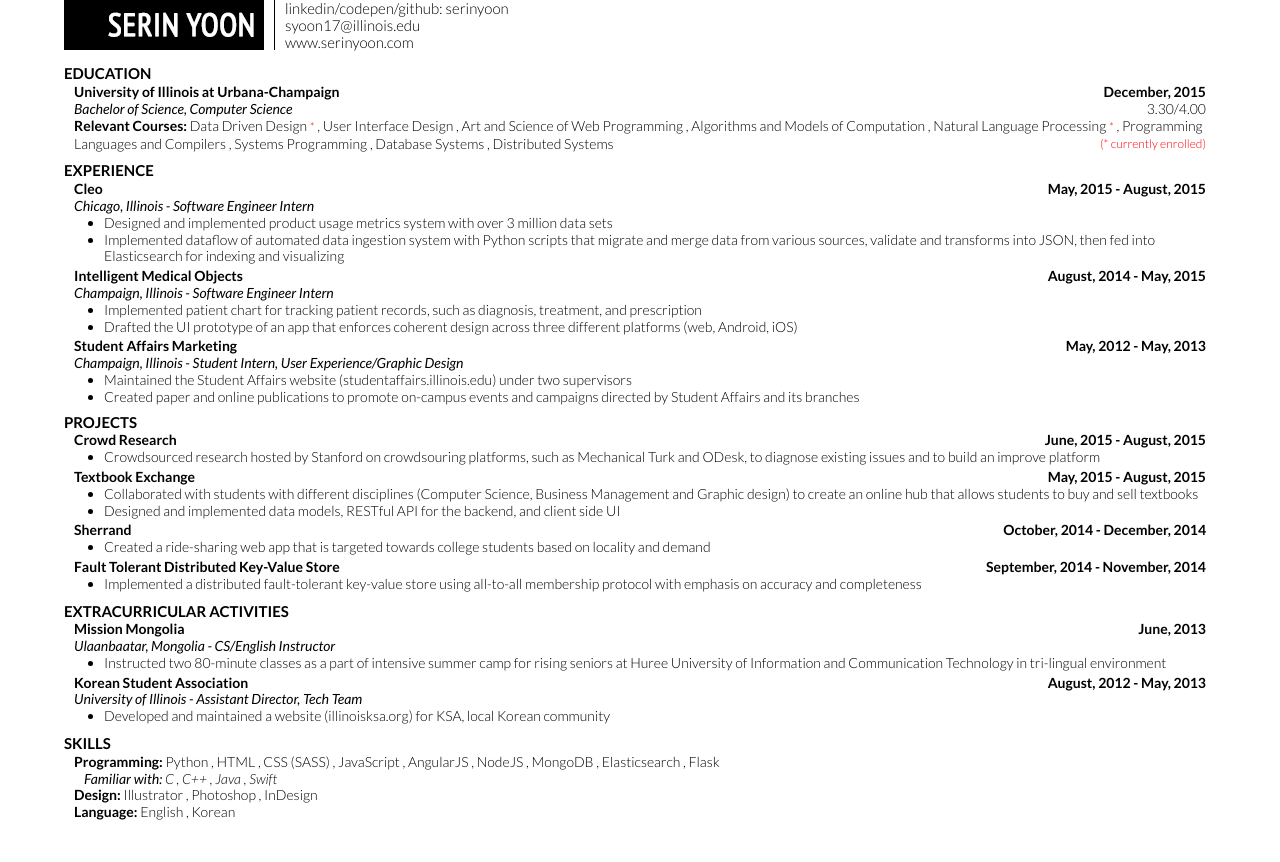
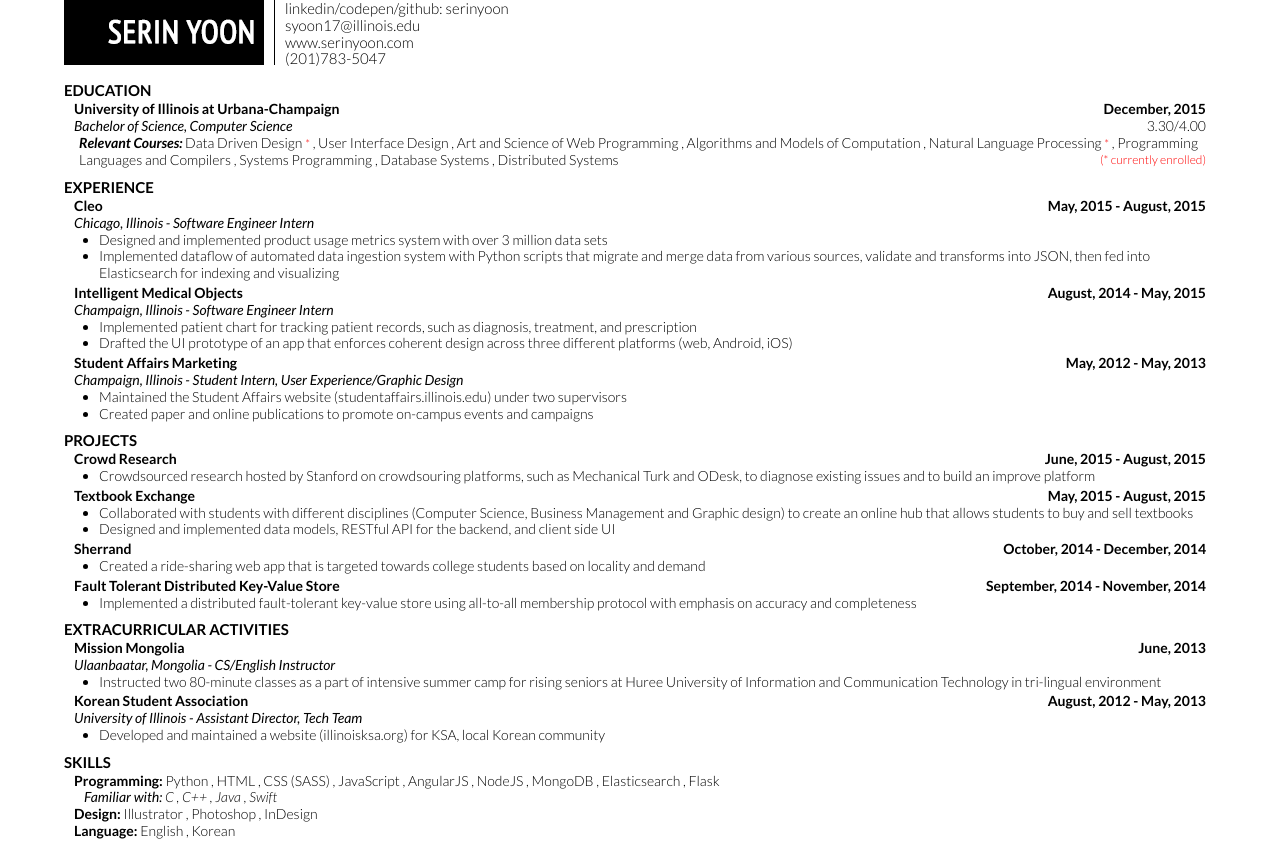
Before and after one commit to serinyoon/resume, a Flask app: page / in a window 1280 px wide. Before the commit the page ends 820 px from the top, so only its background shows below. Run offline with Flask 2, Linux system fonts and the light colour scheme.

Commit message:
update phone number

```diff
--- a/content.json
+++ b/content.json
@@ -72,7 +72,7 @@
       "date" : "May, 2012 - May, 2013",
       "details" : [
         "Maintained the Student Affairs website (studentaffairs.illinois.edu) under two supervisors",
-        "Created paper and online publications to promote on-campus events and campaigns directed by Student Affairs and its branches"
+        "Created paper and online publications to promote on-campus events and campaigns"
       ]
     }
   ],
--- a/static/style.css
+++ b/static/style.css
@@ -32,8 +32,7 @@
 }
 
 section {
-	padding: 2px 0;
-	/*border-top: solid 2px black;*/
+	padding: 2px 10px;
 }
 
 .section-name {
@@ -49,14 +48,15 @@
 }
 
 .title {
-	padding-left: 10px;
 	font-weight: 700;
 }
 
 .courses {
-	padding-left: 10px;
-    padding-right: 10px;
-	display: table;
+    padding-left: 5px;
+}
+
+.courses b {
+    font-style: italic;
 }
 
 .courses span {
@@ -65,47 +65,17 @@
 	font-size: 12px;
 }
 
-.courses .title {
-	font-weight: 300;
-	padding-left: 0;
-}
-
-.course-list {
-	float: left;
-	display: table-cell;
-	padding-right: 10px;
-}
-
-.course-list ul {
-	list-style-type: none;
-	padding: 0;
-	margin: 0;
-}
-
-.course-list ul li {
-	font-size: 12px;
-	padding-left: 5px;
-}
-
-.course-list ul li span {
-	color: red;
-	text-transform: super;
-}
-
 .subtitle {
-	padding-left: 10px;
 	font-style: italic;
 	font-weight: 400;
 }
 
 .date{
-	padding-right: 10px;
 	float: right;
 	font-weight: 700;
 }
 
 .gpa {
-	padding-right: 10px;
 	float: right;
 }
 
@@ -115,7 +85,7 @@
 }
 
 .detail {
-	padding-left: 40px;
+	padding-left: 25px;
 	padding-right: 10px;
 }
 
@@ -130,15 +100,10 @@
 	font-weight: 700;
 }
 
-.skill {
-	padding-left: 10px;
-	padding-right: 10px;
-}
-
 .familiar {
     font-weight: 300;
     font-style: italic;
-    padding-left: 20px;
+    padding-left: 10px;
 }
 
 .familiar span {
@@ -160,25 +125,22 @@
 
 #logo {
     width: 200px;
-    height: 50px;
-    background-color: black;
+    height: 65px;
+    background-image: url("./imgs/black.png");
     float: left;
     color: white;
     text-align: left;
     font-weight: 700;
-    font-size: 100%;
 }
 
 #divider {
     margin: 0 10px;
     width: 1px;
-    height: 50px;
-    background-color: black;
+    height: 65px;
     float: left;
 }
 
 #contact {
     float: right;
     font-size: 15px;
-
 }
--- a/templates/resume.html
+++ b/templates/resume.html
@@ -6,13 +6,14 @@
 </head>
 <body>
 	<header>
-    <div id="logo"><img src="./static/imgs/logo1.png"/></div>
-    <div id="divider"><img src="./static/imgs/divbar.png"/></div>
+    <div id="logo"><img src="./static/imgs/logo2.png"/></div>
+    <div id="divider"><img src="./static/imgs/black.png" height="65px" width="1px"/></div>
     <div id="contact">
       <ul>
         <li>linkedin/codepen/github: serinyoon</li>
         <li>syoon17@illinois.edu</li>
         <li>www.serinyoon.com</li>
+        <li>(201)783-5047</li>
       </ul>
     </div>
   </header>
@@ -56,7 +57,7 @@
 			</div>
 		</div>
 		{% endfor %}
-
+	</section>
 	<div class="section-name">projects</div>
 	<section id="projects">
 		{% for i in data.projects %}
```
Also changed, not shown: static/imgs/black.png (added), static/imgs/logo2.png (added).
